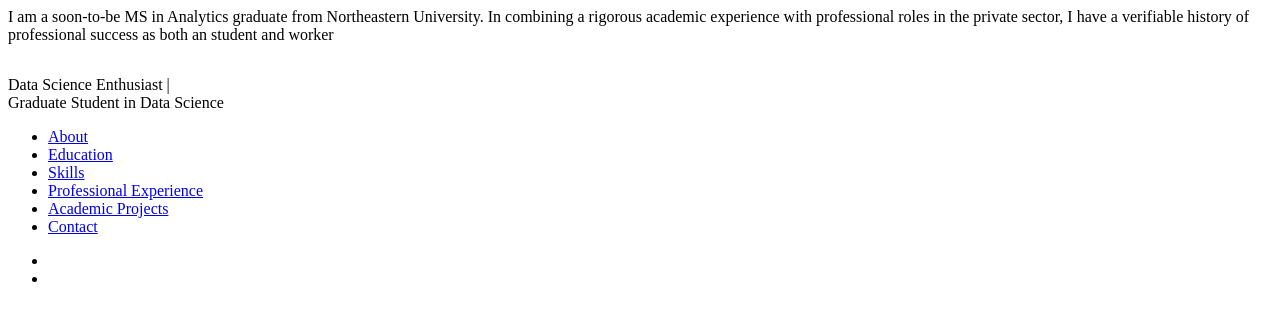
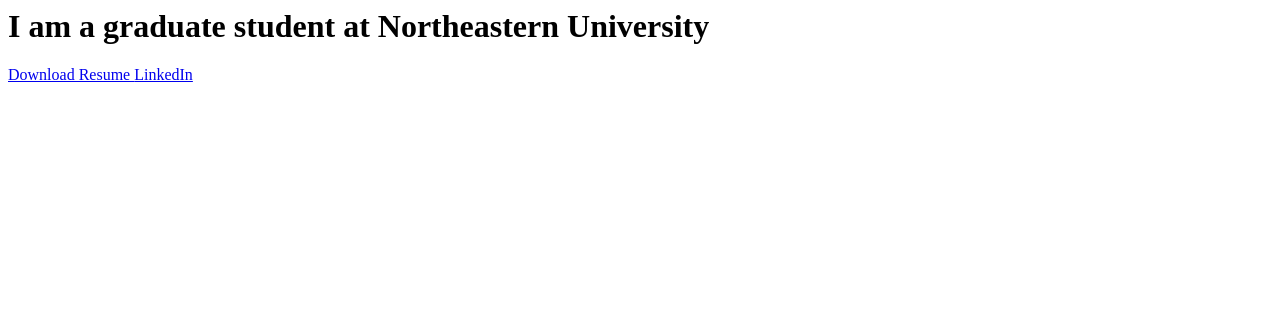
Before and after one commit to AakashSarap/test, a plain HTML site: page index.html in a window 1280 px wide. Drawn offline with Linux system fonts and the light colour scheme.

Commit message:
Update index.html

```diff
--- a/index.html
+++ b/index.html
@@ -4,43 +4,20 @@
 
 	</head>
 <body>
-<p>I am a soon-to-be MS in Analytics graduate from Northeastern University.
-	In combining a rigorous academic experience with professional roles in the private sector,
-	I have a verifiable history of professional success as both an student and worker
-</p>
-<!-- Header -->
-			<section id="header">
-				<header>
-					<span class="image avatar"><img src="images/avatar.jpg" alt="" /></span>
-					<!--<h1 id="logo"><a href="#">SATISH REDDY CHIRRA</a></h1>-->
-					<p>Data Science Enthusiast |<br />
-					Graduate Student in Data Science</p>
-				</header>
-				<nav id="nav">
-					<ul>
-						<li><a href="#about">About</a></li>
-						<li><a href="#education">Education</a></li>
-						<li><a href="#skills">Skills</a></li>
-						<li><a href="#profExp">Professional Experience</a></li>
-						<li><a href="#AcademicProj">Academic Projects</a></li>
-						<li><a href="#contact">Contact</a></li>
-					</ul>
-				</nav>
-				<footer>
-					<ul class="icons">
-						<li>
-								<a href="https://www.linkedin.com/in/satish-chirra" target="_blank" style="text-decoration:none">
-									<i id="linkedin" class="icon brands fa-linkedin-in fa-2x"></i>
-								</a>
-						</li>
-						<li>
-								<a href="https://github.com/chirras" target="_blank">
-									<i id="github" class="icon brands fa-github fa-2x"></i>
-								</a>
-						</li>
-					</ul>
-				</footer>
-			</section>
+	<h1> I am a graduate student at Northeastern University</h1>
+<div class="header-content-right">
+	<a href="cv.pdf"
+	   title="LinkedIn"
+	   class="btn btn-linkedin btn-lg">
+		<i class="fa fa-linkedin fa-fw">
+		</i> Download Resume
+	</a>
+	<a href="https://www.linkedin.com/in/aakash-sarap1408/"
+	   title="LinkedIn"
+	   class="btn btn-linkedin btn-lg">
+		<i class="fa fa-linkedin fa-fw">
+		</i> LinkedIn</a>
+                        </div>
 </body>
 
 </html>
```
